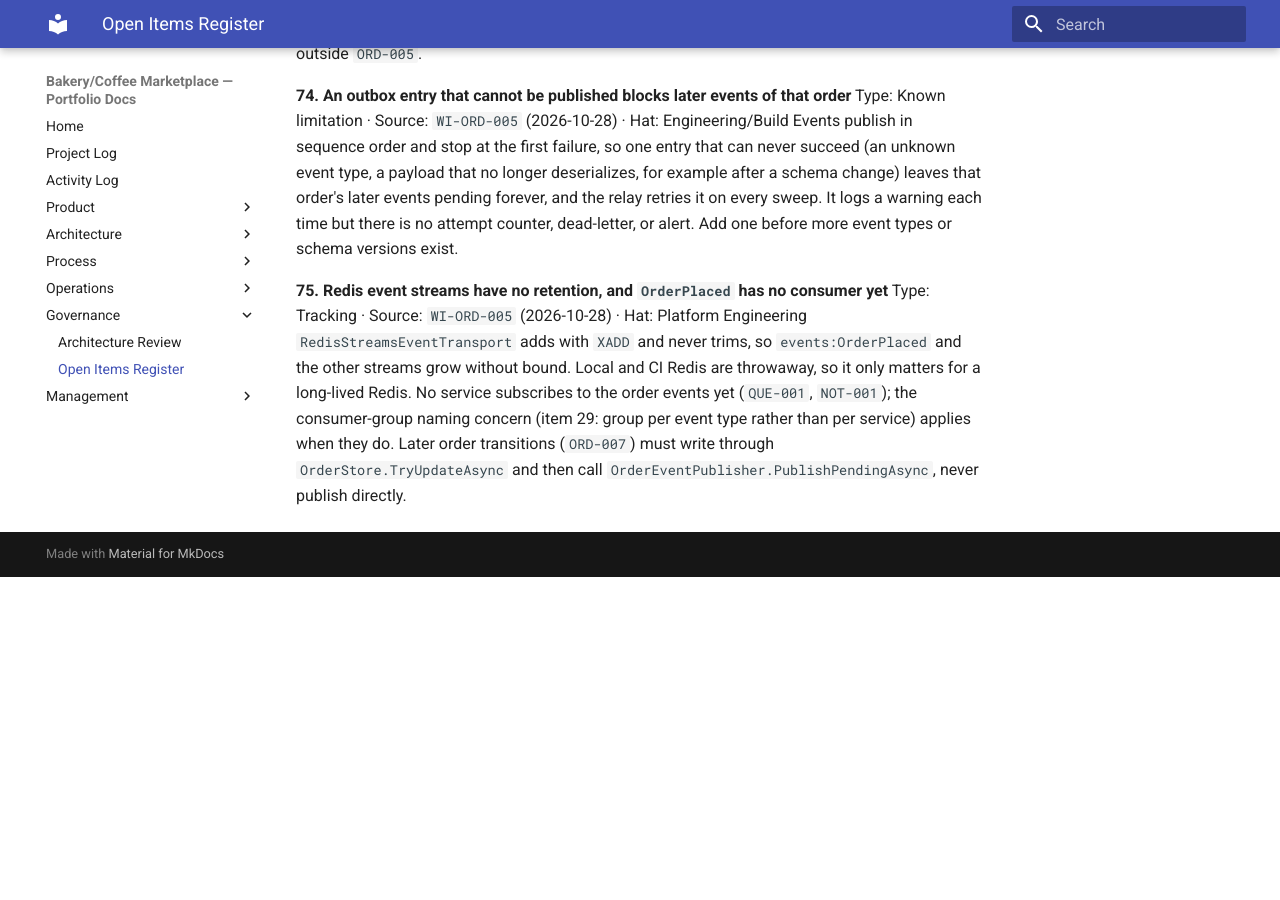
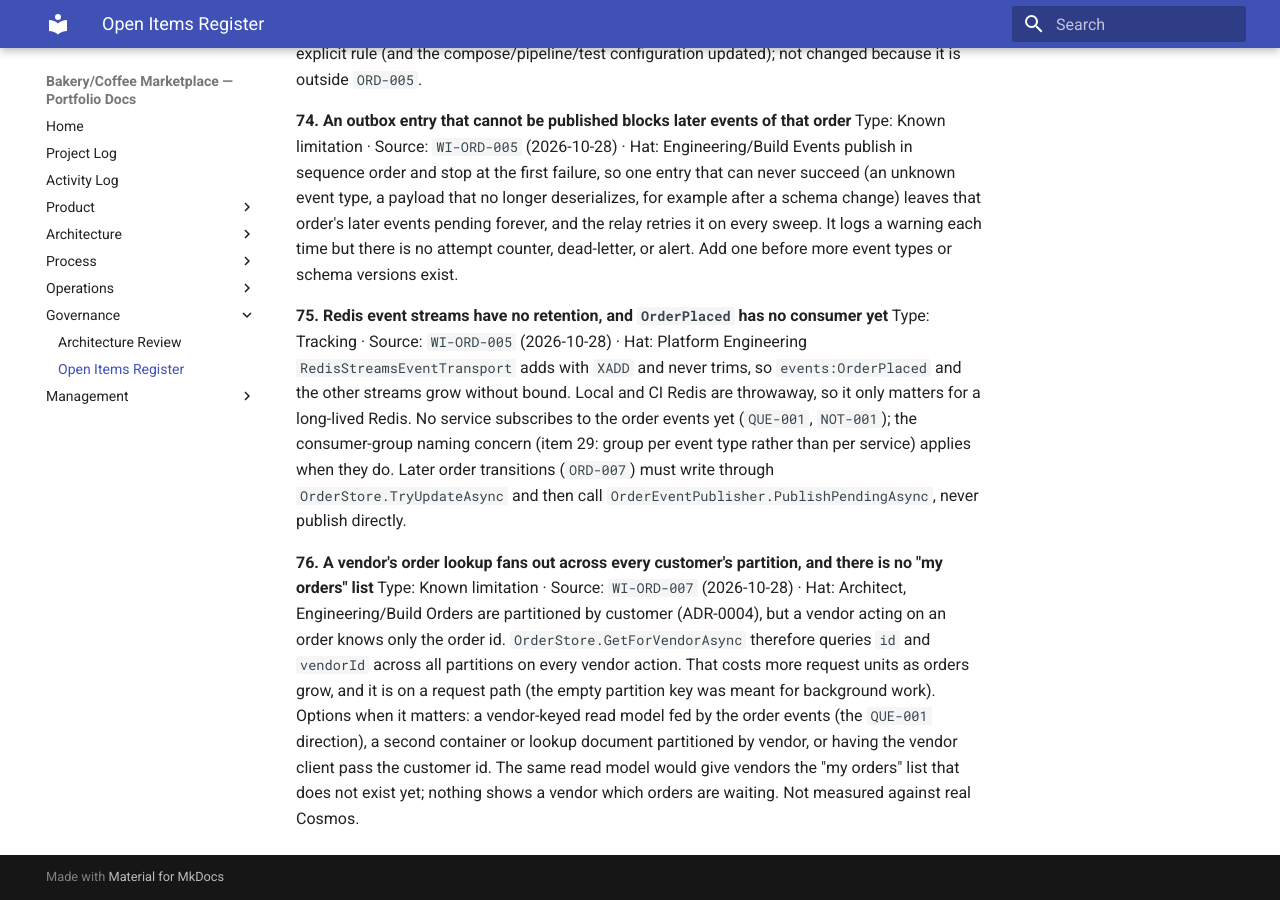
Before and after one commit to benjamin-hedrick/bakery-marketplace, an MkDocs documentation site: the page built from docs/governance/open-items-register.md, in a window 1280 px wide and 900 px high, scrolled down 12301 px. Built offline with MkDocs 1.6.1 and Material for MkDocs 9.7.7, drawn with Linux system fonts in a browser that asks for light colours; before the commit the page ends 12878 px from its top, so only the background shows below that; some of the changed text lies outside the part shown.

Commit message:
WI-ORD-007: outcome note, outline, register (54 built; add 76), lifecycle doc as-built note
Co-Authored-By: Claude Sonnet 5.5 <noreply@anthropic.com>

```diff
--- a/docs/governance/open-items-register.md
+++ b/docs/governance/open-items-register.md
@@ -218,7 +218,7 @@ Catalog owns a running quantity counter (absent = made to order); vendors set or
 Type: Decision to amend · Source: lifecycle review (2026-10-28), ADR-0005, `event-storming.md` · Hat: Architect
 Event-storming charges at checkout. With a vendor confirm step the agreed direction is authorize at `Place`, capture at `Confirm`, release on decline, expiry or cancellation. ADR-0005 needs a dated amendment; `ORD-001`'s stubbed payment step should follow it. Refund rules beyond basic initiation stay deferred (item 6).
 
-**54. Vendor order-action endpoints** — **Approved 2026-10-28 for design and implementation, to be iterated**
+**54. Vendor order-action endpoints** — **Built 2026-10-28 (`WI-ORD-007`, pending review/merge); the approved design is recorded there**
 Type: Missing API · Source: lifecycle review (2026-10-28) · Hat: Engineering/Build
 Drafted in `order-lifecycle.md` and specified as `WI-ORD-007`. Authorization (role plus ownership) is auth logic: the human lead approved adding it; details will be iterated. Remaining: who completes an order (item 59), and item 33 (mock vendor ids) for testing.
 
@@ -308,3 +308,7 @@ Events publish in sequence order and stop at the first failure, so one entry tha
 **75. Redis event streams have no retention, and `OrderPlaced` has no consumer yet**
 Type: Tracking · Source: `WI-ORD-005` (2026-10-28) · Hat: Platform Engineering
 `RedisStreamsEventTransport` adds with `XADD` and never trims, so `events:OrderPlaced` and the other streams grow without bound. Local and CI Redis are throwaway, so it only matters for a long-lived Redis. No service subscribes to the order events yet (`QUE-001`, `NOT-001`); the consumer-group naming concern (item 29: group per event type rather than per service) applies when they do. Later order transitions (`ORD-007`) must write through `OrderStore.TryUpdateAsync` and then call `OrderEventPublisher.PublishPendingAsync`, never publish directly.
+
+**76. A vendor's order lookup fans out across every customer's partition, and there is no "my orders" list**
+Type: Known limitation · Source: `WI-ORD-007` (2026-10-28) · Hat: Architect, Engineering/Build
+Orders are partitioned by customer (ADR-0004), but a vendor acting on an order knows only the order id. `OrderStore.GetForVendorAsync` therefore queries `id` and `vendorId` across all partitions on every vendor action. That costs more request units as orders grow, and it is on a request path (the empty partition key was meant for background work). Options when it matters: a vendor-keyed read model fed by the order events (the `QUE-001` direction), a second container or lookup document partitioned by vendor, or having the vendor client pass the customer id. The same read model would give vendors the "my orders" list that does not exist yet; nothing shows a vendor which orders are waiting. Not measured against real Cosmos.
```
Also changed, not shown: docs/architecture/order-lifecycle.md (+1 -1 lines), docs/product/backlog/MASTER-BACKLOG-OUTLINE.md (+1 -1 lines), docs/product/backlog/WI-ORD-007.md (+8 -0 lines).
